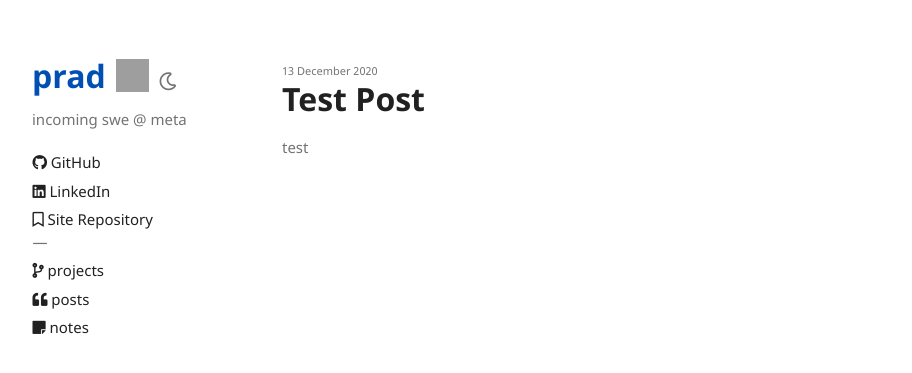
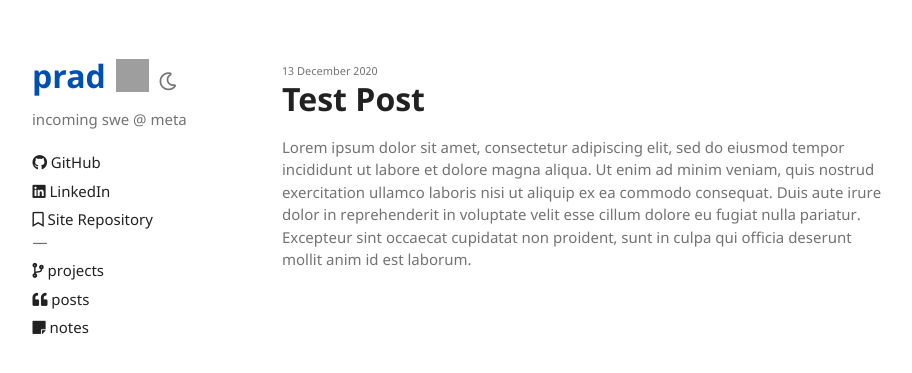
Before and after one commit to pradhapanr/prad-site, a Jekyll site: the page built from _posts/2020-12-12-test.md, in a window 1280 px wide. Shown: the top 373 px of the page, without its empty margins (153-1065 px from the left). Built offline with Jekyll 4.4.1, drawn with Linux system fonts in a browser that asks for light colours; grey boxes are pictures that could not be loaded.

Commit message:
lorem ipsum

```diff
--- a/_posts/2020-12-12-test.md
+++ b/_posts/2020-12-12-test.md
@@ -5,4 +5,4 @@
 excerpt_separator: <!--more-->
 ---
 
-test
+Lorem ipsum dolor sit amet, consectetur adipiscing elit, sed do eiusmod tempor incididunt ut labore et dolore magna aliqua. Ut enim ad minim veniam, quis nostrud exercitation ullamco laboris nisi ut aliquip ex ea commodo consequat. Duis aute irure dolor in reprehenderit in voluptate velit esse cillum dolore eu fugiat nulla pariatur. Excepteur sint occaecat cupidatat non proident, sunt in culpa qui officia deserunt mollit anim id est laborum.
```
